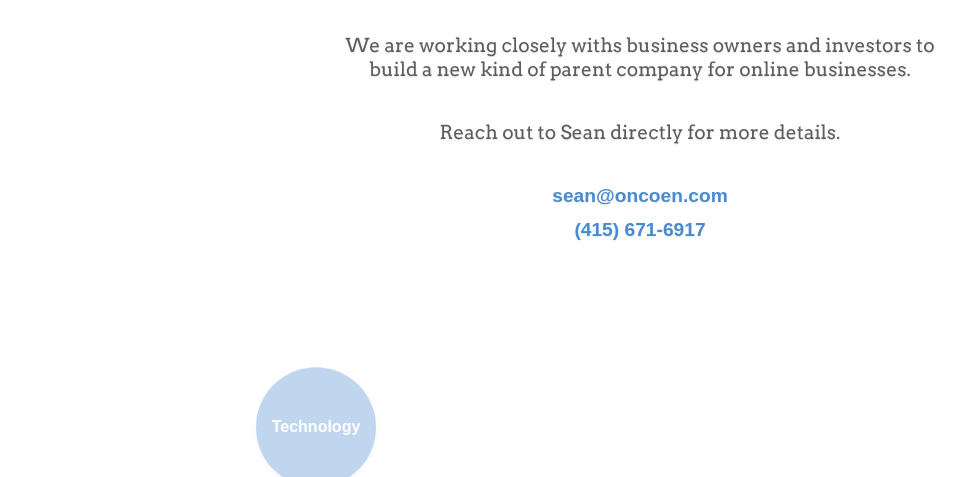
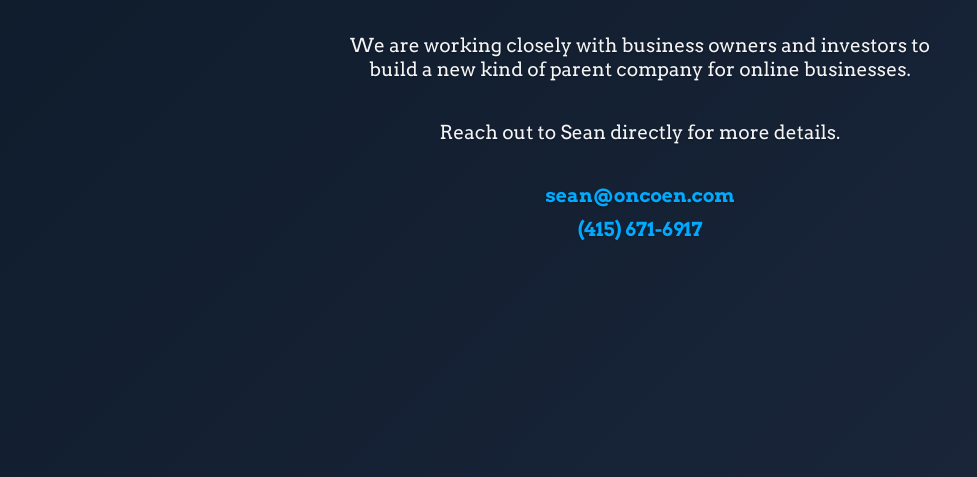
Before and after one commit to swillio/oncoen-prelaunch, a plain HTML site: page index.html in a window 1280 px wide. Shown: the part 363-840 px from the top of the page, without its empty margins (0-977 px from the left). Drawn offline with Linux system fonts and the light colour scheme.

Commit message:
simplifying page

```diff
--- a/index.html
+++ b/index.html
@@ -5,16 +5,15 @@
     <meta name="viewport" content="width=device-width, initial-scale=1.0">
     <title>Coming Soon</title>
     <link rel="stylesheet" href="styles.css">
-    <script src="script.js" defer></script>
 </head>
 <body>
     <div class="logo-container">
-      <img src="OnlineCommerceEnterprises-Light.svg" alt="Online Commerce Enterprises Logo">
+        <img src="OnlineCommerceEnterprises-Light.svg" alt="Online Commerce Enterprises Logo">
     </div>
     <div class="container">
         <h1>Coming Soon.</h1>
         <br>
-        <p>We are working closely withs business owners and investors to build a new kind of parent company for online businesses.</p>
+        <p>We are working closely with business owners and investors to build a new kind of parent company for online businesses.</p>
         <br>
         <p>Reach out to Sean directly for more details.</p>
         <br>
@@ -24,14 +23,6 @@
         <p class="phone">
           <a href="tel:+14156716917">(415) 671-6917</a>
         </p>
-
-    </div>
-    <div class="background">
-        <div class="bubble"></div>
-        <div class="bubble"></div>
-        <div class="bubble"></div>
-        <div class="bubble"></div>
-        <div class="bubble"></div>
     </div>
 </body>
 </html>
--- a/script.js
+++ /dev/null
@@ -1,22 +0,0 @@
-document.addEventListener('DOMContentLoaded', () => {
-  const industries = [
-      { name: 'Technology', color: '#488BCE' },
-      { name: 'Healthcare', color: '#488BCE' },
-      { name: 'Finance', color: '#39CBBA' },
-      { name: 'Education', color: '#FF4E4E' },
-      { name: 'Retail', color: '#FF4E4E' },
-      { name: 'Energy', color: '#39CBBA' },
-      { name: 'Manufacturing', color: '#488BCE' },
-      { name: 'Real Estate', color: '#FF4E4E' },
-      { name: 'Transportation', color: '#488BCE' },
-      { name: 'Entertainment', color: '#FF4E4E' }
-  ];
-
-  const bubbles = document.querySelectorAll('.bubble');
-
-  bubbles.forEach(bubble => {
-      const industry = industries[Math.floor(Math.random() * industries.length)];
-      bubble.textContent = industry.name;
-      bubble.style.backgroundColor = industry.color;
-  });
-});
--- a/styles.css
+++ b/styles.css
@@ -7,8 +7,8 @@ body {
   justify-content: center;
   align-items: center;
   height: 100vh;
-  background-color: #fff;
-  color: #5c5c5c;
+  background: linear-gradient(135deg, #0d1b2a, #1b263b);
+  color: #f5f5f5;
   font-family: 'Arvo', Arial, sans-serif;
   text-align: center;
   overflow: hidden;
@@ -29,125 +29,36 @@ body {
 .container {
   max-width: 600px;
   z-index: 1;
-  padding: 0px, 20px, 0px, 20px;
+  padding: 0 20px;
 }
 
 h1 {
-  font-size: 4em; /* Increase the font size */
+  font-size: 4em;
   margin-bottom: 20px;
-  color: #333333;
-  font-weight: 900; /* Increase font weight to make it bolder */
-  text-shadow: 0 1px 2px rgba(0, 0, 0, 0.1); /* Add text shadow */
+  color: #ffffff;
+  font-weight: 900;
+  text-shadow: 0 1px 2px rgba(0, 0, 0, 0.3);
 }
 
 p {
   font-size: 1.2em;
   margin: 10px 0;
-  font-weight: 300; /* Light */
-  text-shadow: 0 1px 2px rgba(0, 0, 0, 0.1); /* Add text shadow */
+  font-weight: 300;
+  text-shadow: 0 1px 2px rgba(0, 0, 0, 0.3);
 }
 
 .email a, .phone a {
-  font-weight: 600; /* SemiBold */
-  font-family: 'Metropolis-regular', Arial, sans-serif;
-  color: #488BCE;
-  text-decoration: none; /* Remove underline */
-  text-shadow: 0 1px 2px rgba(0, 0, 0, 0.1); /* Add text shadow */
+  font-weight: 600;
+  color: #00aaff;
+  text-decoration: none;
+  text-shadow: 0 1px 2px rgba(0, 0, 0, 0.3);
 }
 
 .note {
   font-size: 0.8em;
   color: #999999;
-  font-weight: 300; /* Light */
-  text-shadow: 0 1px 2px rgba(0, 0, 0, 0.1); /* Add text shadow */
-}
-
-.background {
-  position: absolute;
-  top: 0;
-  left: 0;
-  width: 100%;
-  height: 100%;
-  z-index: 0;
-  overflow: hidden;
-}
-
-.bubble {
-  position: absolute;
-  bottom: -100px;
-  width: 100px;
-  height: 100px;
-  border-radius: 50%;
-  animation: rise 20s infinite ease-in-out;
-  opacity: 0;
-  display: flex;
-  align-items: center;
-  justify-content: center;
-  color: white;
-  font-size: 1em;
-  text-align: center;
-  padding: 10px;
-  box-sizing: border-box;
-  font-family: 'Metropolis', Arial, sans-serif;
-  font-weight: 700; /* Bold */
-  box-shadow: 0 4px 6px rgba(0, 0, 0, 0.1);
-}
-
-.bubble:nth-child(1) {
-  left: 20%;
-  width: 120px;
-  height: 120px;
-  animation-duration: 25s;
-  animation-delay: 0s;
-}
-
-.bubble:nth-child(2) {
-  left: 40%;
-  width: 150px;
-  height: 150px;
-  animation-duration: 20s;
-  animation-delay: 5s;
-}
-
-.bubble:nth-child(3) {
-  left: 60%;
-  width: 130px;
-  height: 130px;
-  animation-duration: 30s;
-  animation-delay: 10s;
-}
-
-.bubble:nth-child(4) {
-  left: 80%;
-  width: 140px;
-  height: 140px;
-  animation-duration: 35s;
-  animation-delay: 15s;
-}
-
-.bubble:nth-child(5) {
-  left: 50%;
-  width: 160px;
-  height: 160px;
-  animation-duration: 40s;
-  animation-delay: 20s;
-}
-
-@keyframes rise {
-  0% {
-      transform: translateY(0);
-      opacity: 0;
-  }
-  10% {
-      opacity: 0.3;
-  }
-  50% {
-      opacity: 0.7;
-  }
-  100% {
-      transform: translateY(-1100px);
-      opacity: 0;
-  }
+  font-weight: 300;
+  text-shadow: 0 1px 2px rgba(0, 0, 0, 0.3);
 }
 
 /* Responsive styles */
```
Also changed, not shown: industries.json (deleted, +0 -12 lines).
